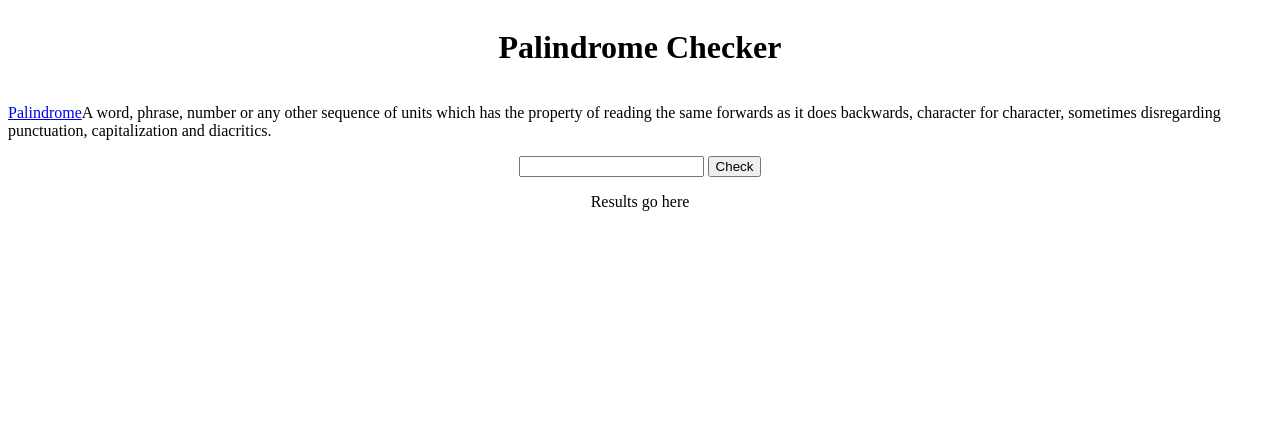
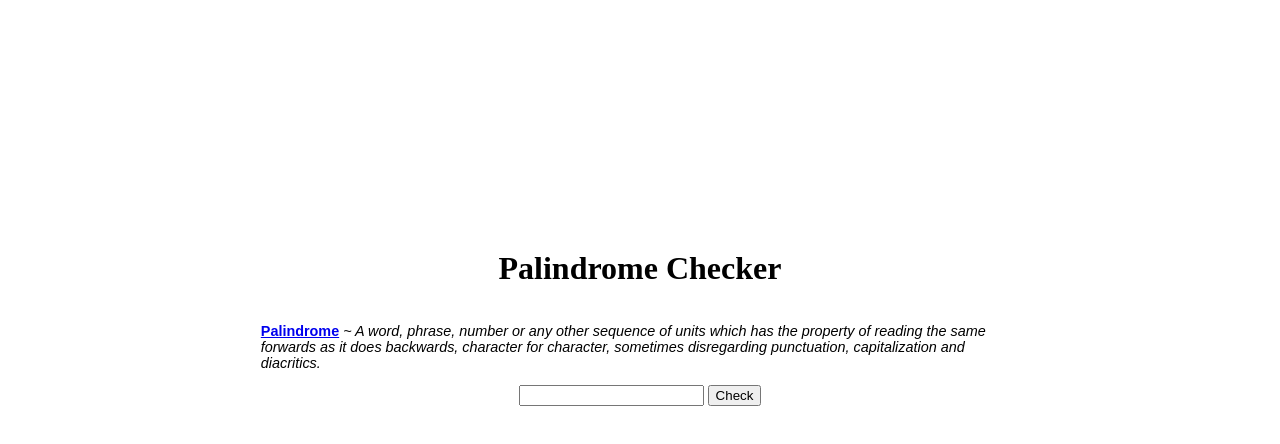
Before and after one commit to jgoto/fcc-palindrome-checker, a plain HTML site: page index.html in a window 1280 px wide. Drawn offline with Linux system fonts and the light colour scheme.

Commit message:
added the empty text error alert and added initial styling on the page

```diff
--- a/index.html
+++ b/index.html
@@ -9,7 +9,7 @@
   <body>
     <div class = "container">
       <h1>Palindrome Checker</h1>
-      <p><span><a href ="https://en.wiktionary.org/wiki/palindrome" class = "dictionary" target="_blank">Palindrome</a></span>A word, phrase, number or any other sequence of units which has the property of reading the same forwards as it does backwards, character for character, sometimes disregarding punctuation, capitalization and diacritics.</p>
+      <p><span><a href ="https://en.wiktionary.org/wiki/palindrome" class = "dictionary" target="_blank">Palindrome</a></span> ~ A word, phrase, number or any other sequence of units which has the property of reading the same forwards as it does backwards, character for character, sometimes disregarding punctuation, capitalization and diacritics.</p>
       <form>
         <input type="text" id = "text-input">
         <button id = "check-btn">Check</button>
--- a/script.js
+++ b/script.js
@@ -0,0 +1,10 @@
+const checkBtn = document.getElementById("check-btn");
+const textInput = document.getElementById("text-input");
+
+/* Ensure user enters a value for the text input
+when the submit button is clicked */
+checkBtn.addEventListener("click", () => {
+    if(textInput.value===""){
+        alert("Please fill in a value");
+    }
+});
--- a/styles.css
+++ b/styles.css
@@ -3,4 +3,21 @@
     flex-direction: column;
     justify-content: center;
     align-items: center;
+    height: 85vh;
 }
+
+.container p{
+    width: 60%;
+    font-family: sans-serif;
+    font-style: italic;
+    font-size: 0.9em;
+}
+
+.dictionary{
+    font-style: normal;
+    font-weight: 700;
+}
+
+#result{
+    visibility: hidden;
+}
```
